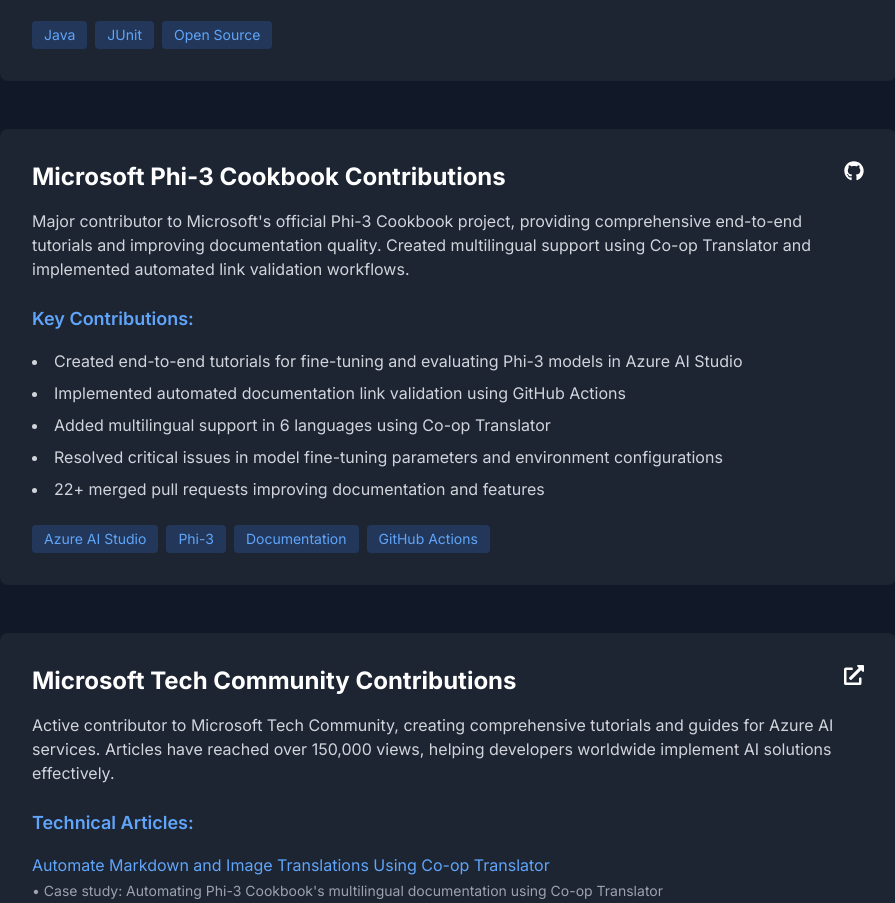
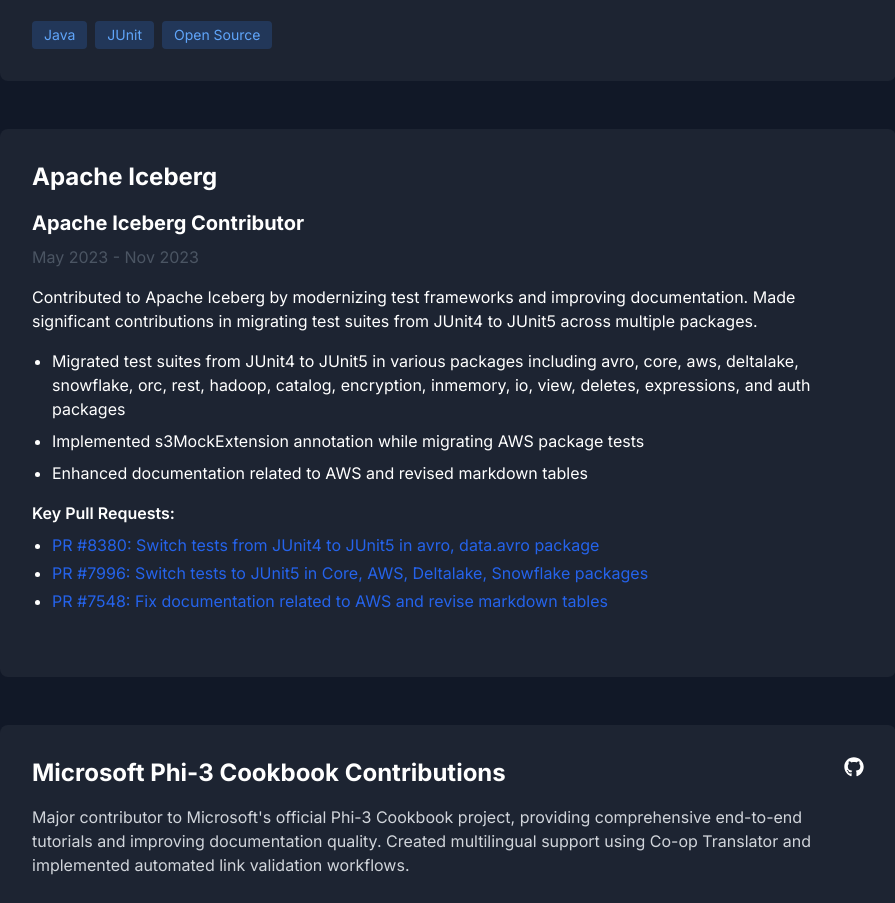
Before and after one commit to skytin1004/skytin1004.github.io, a Next.js app: page /projects in a window 1280 px wide. Shown: the part 1100-2003 px from the top of the page, without its empty margins (192-1087 px from the left). Built offline with nearby package versions, Linux system fonts and the light colour scheme.

Commit message:
Add Apache Iceberg contribution details

```diff
--- a/src/app/projects/page.tsx
+++ b/src/app/projects/page.tsx
@@ -94,6 +94,53 @@
               <span className="px-3 py-1 bg-blue-500/20 text-blue-400 rounded text-sm">Java</span>
               <span className="px-3 py-1 bg-blue-500/20 text-blue-400 rounded text-sm">JUnit</span>
               <span className="px-3 py-1 bg-blue-500/20 text-blue-400 rounded text-sm">Open Source</span>
+            </div>
+          </div>
+
+          {/* Apache Iceberg */}
+          <div className="bg-white/5 p-8 rounded-lg hover:bg-white/10 transition">
+            <div className="flex justify-between items-start mb-4">
+              <h2 className="text-2xl font-bold">Apache Iceberg</h2>
+            </div>
+            <div className="mb-8">
+              <h3 className="text-xl font-bold mb-2">Apache Iceberg Contributor</h3>
+              <p className="text-gray-600 dark:text-gray-400 mb-4">May 2023 - Nov 2023</p>
+              <p className="mb-4">
+                Contributed to Apache Iceberg by modernizing test frameworks and improving documentation.
+                Made significant contributions in migrating test suites from JUnit4 to JUnit5 across multiple packages.
+              </p>
+              <ul className="list-disc pl-5 mb-4 space-y-2">
+                <li>
+                  Migrated test suites from JUnit4 to JUnit5 in various packages including avro, core, aws, deltalake, snowflake,
+                  orc, rest, hadoop, catalog, encryption, inmemory, io, view, deletes, expressions, and auth packages
+                </li>
+                <li>
+                  Implemented s3MockExtension annotation while migrating AWS package tests
+                </li>
+                <li>
+                  Enhanced documentation related to AWS and revised markdown tables
+                </li>
+              </ul>
+              <div className="space-y-2">
+                <p className="font-semibold">Key Pull Requests:</p>
+                <ul className="list-disc pl-5 space-y-1">
+                  <li>
+                    <a href="https://github.com/apache/iceberg/pull/8380" target="_blank" rel="noopener noreferrer" className="text-blue-600 dark:text-blue-400 hover:underline">
+                      PR #8380: Switch tests from JUnit4 to JUnit5 in avro, data.avro package
+                    </a>
+                  </li>
+                  <li>
+                    <a href="https://github.com/apache/iceberg/pull/7996" target="_blank" rel="noopener noreferrer" className="text-blue-600 dark:text-blue-400 hover:underline">
+                      PR #7996: Switch tests to JUnit5 in Core, AWS, Deltalake, Snowflake packages
+                    </a>
+                  </li>
+                  <li>
+                    <a href="https://github.com/apache/iceberg/pull/7548" target="_blank" rel="noopener noreferrer" className="text-blue-600 dark:text-blue-400 hover:underline">
+                      PR #7548: Fix documentation related to AWS and revise markdown tables
+                    </a>
+                  </li>
+                </ul>
+              </div>
             </div>
           </div>
 
```
